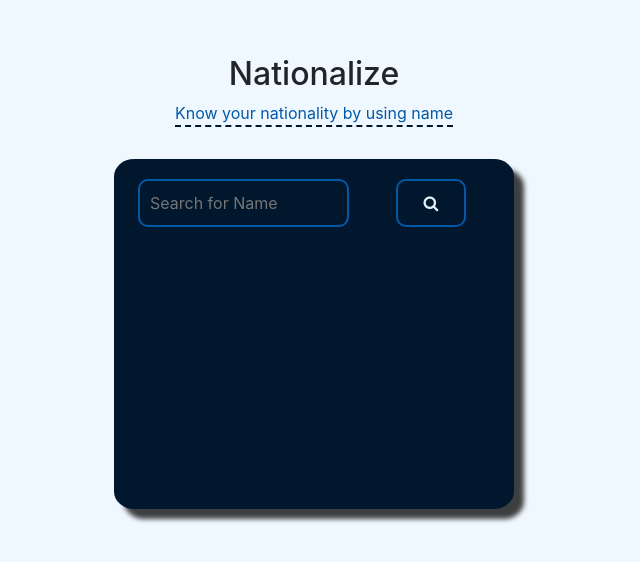
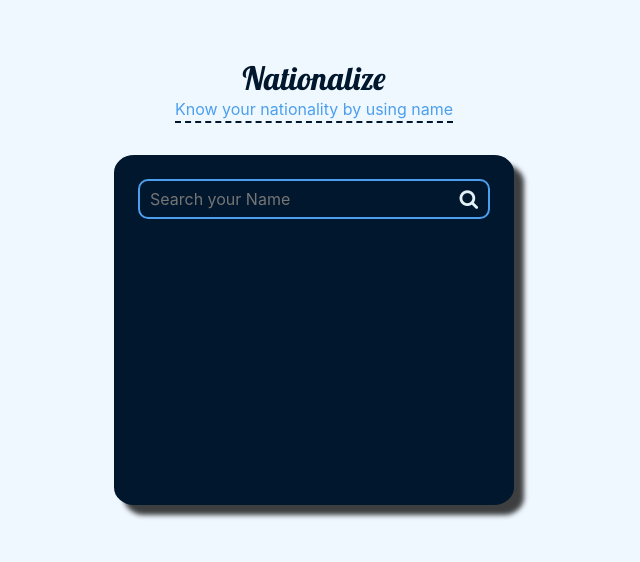
Before and after one commit to wasimmadha/nationalize, a plain HTML site: page index.html in a window 1280 px wide. Shown: the part 118-680 px from the top of the page, without its empty margins (326-966 px from the left). Drawn offline with nearby package versions, Linux system fonts and the light colour scheme.

Commit message:
Css comment and search value reset

```diff
--- a/script.js
+++ b/script.js
@@ -1046,7 +1046,7 @@ search_container.setAttribute("class", "search-container");
 inputSearch = document.createElement("input");
 inputSearch.setAttribute("type", "text");
 inputSearch.setAttribute("name", "searchBar");
-inputSearch.setAttribute("placeholder", "Search for Name");
+inputSearch.setAttribute("placeholder", "Search your Name");
 
 buttonSearch = document.createElement("button");
 buttonSearch.innerHTML = `<i class="fa fa-search"></i>`;
@@ -1082,9 +1082,9 @@ async function getNationality(name) {
       if (countries.length != 0) {
         for (let i in countries) {
           content = document.createElement("p");
-          content.innerHTML = `${nameCode(countries[i]["country_id"])}: ${
+          content.innerHTML = `${nameCode(countries[i]["country_id"])}: <span>${
             Math.round(countries[i]["probability"] * 100) / 100
-          }`;
+          }</span>`;
           data_container.append(content);
         }
 
--- a/style.css
+++ b/style.css
@@ -1,10 +1,11 @@
+@import url("https://fonts.googleapis.com/css2?family=Lobster&display=swap");
 /* ===================
 variables
 =================== */
 
 :root {
   --star: #262f38;
-  --text: #0358a8;
+  --text: #4c9fee;
   --selected: hsl(203, 62%, 93%);
   --dark-blue: #00172d;
 }
@@ -23,6 +24,14 @@ body {
 /* ===================
 Typography
 =================== */
+
+h2 {
+  font-size: 2rem;
+  font-family: "Lobster", cursive;
+  margin: 0;
+  padding: 0;
+  color: var(--dark-blue);
+}
 p {
   font-size: 1rem;
   color: var(--text);
@@ -58,33 +67,34 @@ Search
   width: 100%;
   height: 40px;
   display: flex;
-  align-items: center;
-  justify-content: space-between;
+  border: solid var(--text) 2px;
+  border-radius: 10px;
 }
 
 .search-container > * {
   background: transparent;
   border: none;
   outline: none;
-  border: solid var(--text) 2px;
-  border-radius: 10px;
   color: var(--selected);
   padding: 10px;
-  margin-right: 1.5rem;
 }
 
 .search-container > input {
-  width: 60%;
+  width: 80%;
 }
 .search-container > button {
   width: 20%;
-  align-items: center;
+  font-size: 1.25rem;
+  display: flex;
+  flex-direction: row-reverse;
+  flex-wrap: nowrap;
+  align-items: flex-end;
 }
 
-.search-container > button:hover {
-  background-color: var(--selected);
-  color: var(--dark-blue);
+.search-container > button > * {
+  margin-bottom: -2px;
 }
+
 .search-container > *:focus {
   outline: none;
 }
@@ -109,3 +119,7 @@ Ouput
   font-size: 1.5rem;
   color: var(--selected);
 }
+
+.data-container > p > span{
+  color: var(--text);
+}
```
